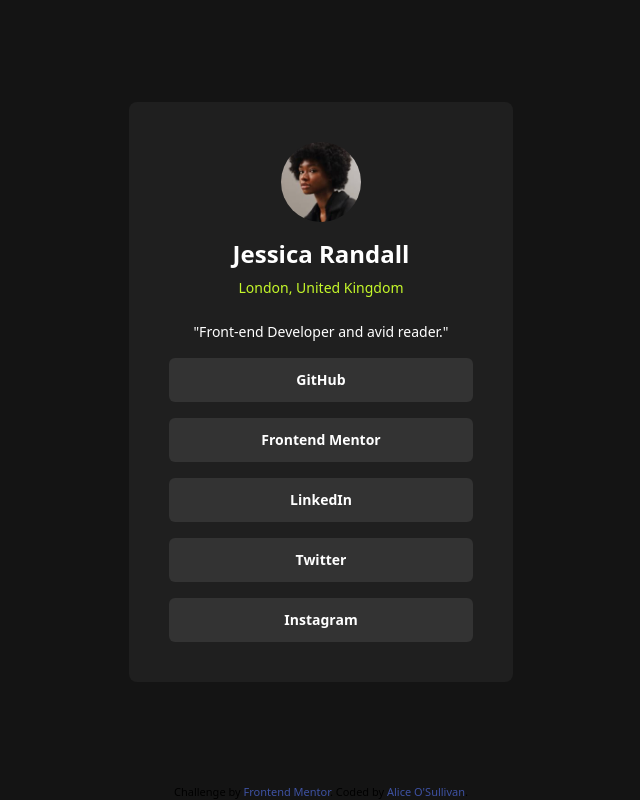
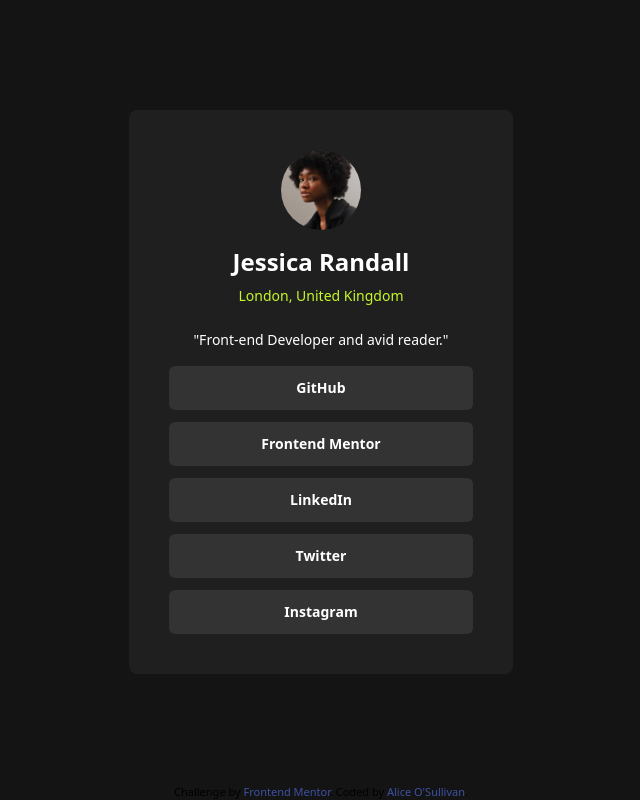
Before and after one commit to aosull97/social-links-profile, a plain HTML site: page index.html in a window 1280 px wide. Shown: the whole page, without its empty margins (319-959 px from the left). Drawn offline with Linux system fonts and the light colour scheme.

```diff
--- a/index.html
+++ b/index.html
@@ -29,7 +29,7 @@
       <h1 class="text-2xl font-semibold pb-2">Jessica Randall</h1>
       <h2 class="text-sm pb-6 text-green">London, United Kingdom</h2>
       <h3 class="text-sm font-light pb-4">"Front-end Developer and avid reader."</h3>
-      <div class="text-sm font-semibold flex flex-col gap-4 w-full">
+      <div class="text-sm font-semibold flex flex-col gap-3 w-full">
         <a class="p-3 rounded-md bg-grey-700 hover:bg-green hover:text-grey-900" href="https://github.com/login"><button>GitHub</button></a>
         <a class="p-3 rounded-md bg-grey-700 hover:bg-green hover:text-grey-900" href="https://www.frontendmentor.io/home"><button>Frontend Mentor</button></a>
         <a class="p-3 rounded-md bg-grey-700 hover:bg-green hover:text-grey-900" href="https://uk.linkedin.com/"><button>LinkedIn</button></a>
```
Also changed, not shown: src/output.css.
